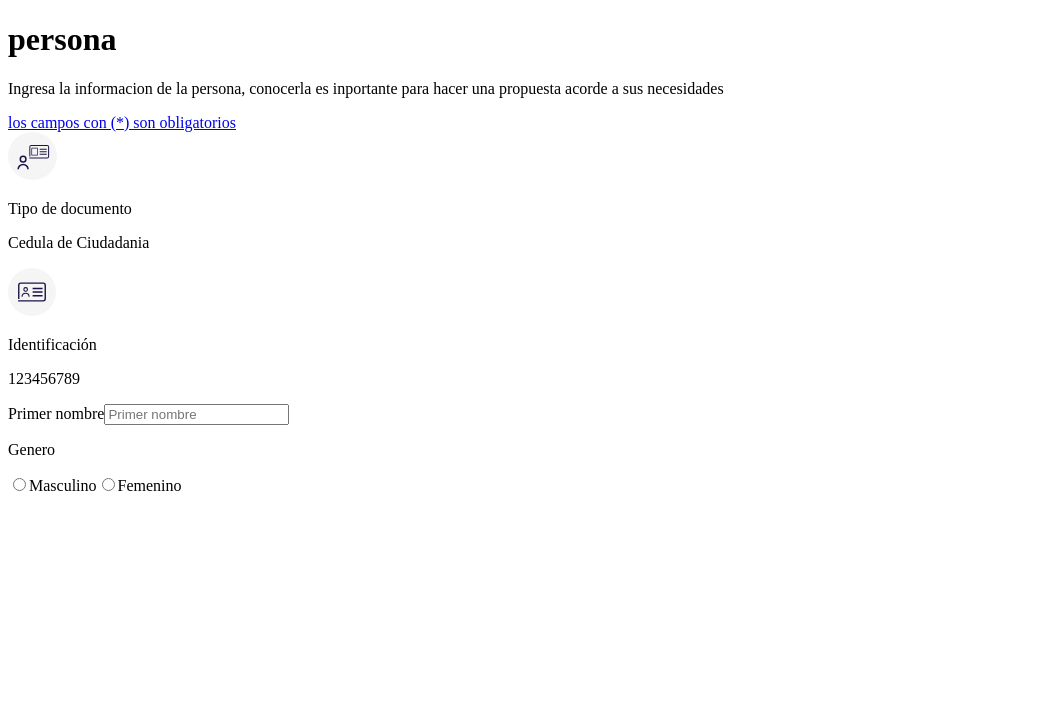
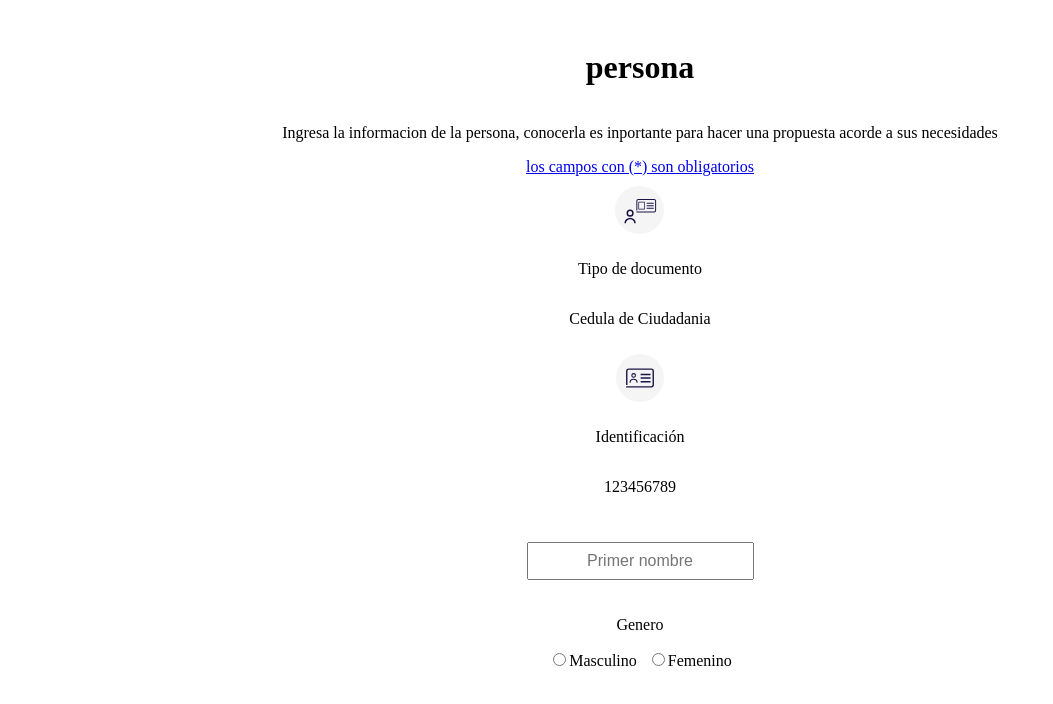
Before and after one commit to FedericoBenitezItConsultores/-opportunity-factory-practice-project, a React (Vite) app: page / in a window 1280 px wide. Shown: the top 704 px of the page, without its empty margins (0-1053 px from the left). Built offline with nearby package versions, Linux system fonts and the light colour scheme.

Commit message:
[FEATURE] center

```diff
--- a/src/components/InfoPersona.jsx
+++ b/src/components/InfoPerson.jsx
@@ -1,8 +1,9 @@
 import React from "react";
+import style from "./InfoPerson.module.css"
 
-export const InfoPersona = () => {
+export const InfoPerson = () => {
   return (
-    <>
+    <div className={style.InfoPerson}>
       <h1>persona</h1>
       <p>
         Ingresa la informacion de la persona, conocerla es inportante para hacer
@@ -24,7 +25,7 @@ export const InfoPersona = () => {
         </div>
 
         <div>
-        <label htmlFor="nombre">Primer nombre</label>
+        {/* <label htmlFor="nombre">Primer nombre</label> */}
         {/* <p>Primer nombre</p> */}
         <input type="text" id="nombre" placeholder="Primer nombre"/>
 
@@ -46,6 +47,6 @@ export const InfoPersona = () => {
 
 
       </div>
-    </>
+    </div>
   );
 };
--- /dev/null
+++ b/src/components/InfoPerson.module.css
@@ -0,0 +1,33 @@
+.InfoPerson {
+    display: flex;
+    flex-direction: column;
+    align-items: center;
+    justify-content: center;
+    text-align: center;
+    padding: 20px;
+  }
+
+  .InfoPerson div {
+    display: flex;
+    flex-direction: column;
+    align-items: center;
+    margin-bottom: 20px;
+  }
+
+  .InfoPerson img {
+    max-width: 100px;
+    margin: 10px 0;
+  }
+
+  .InfoPerson form {
+    display: flex;
+    gap: 10px;
+    justify-content: center;
+  }
+
+  .InfoPerson input[type="text"] {
+    margin-top: 10px;
+    padding: 8px;
+    font-size: 16px;
+    text-align: center;
+  }
--- a/src/main.jsx
+++ b/src/main.jsx
@@ -2,10 +2,10 @@ import { StrictMode } from 'react'
 import { createRoot } from 'react-dom/client'
 import './index.css'
 import App from './App.jsx'
-import { InfoPersona } from './components/InfoPersona.jsx'
+import { InfoPerson } from './components/InfoPerson.jsx'
 
 createRoot(document.getElementById('root')).render(
   <StrictMode>
-    <InfoPersona />
+    <InfoPerson />
   </StrictMode>,
 )
```
